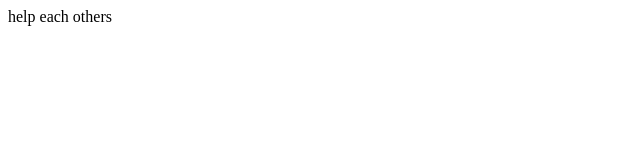
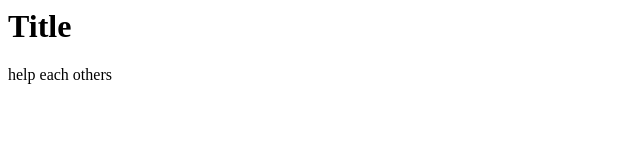
Before and after one commit to nxtung/ict-problem-solving, a plain HTML site: page index.html in a window 1280 px wide. Shown: the whole page, without its empty margins (0-640 px from the left). Drawn offline with Linux system fonts and the light colour scheme.

Commit message:
Update index.html

```diff
--- a/index.html
+++ b/index.html
@@ -1 +1,2 @@
-help each others
+<h1>Title</h1>
+<p>help each others</p>
```
